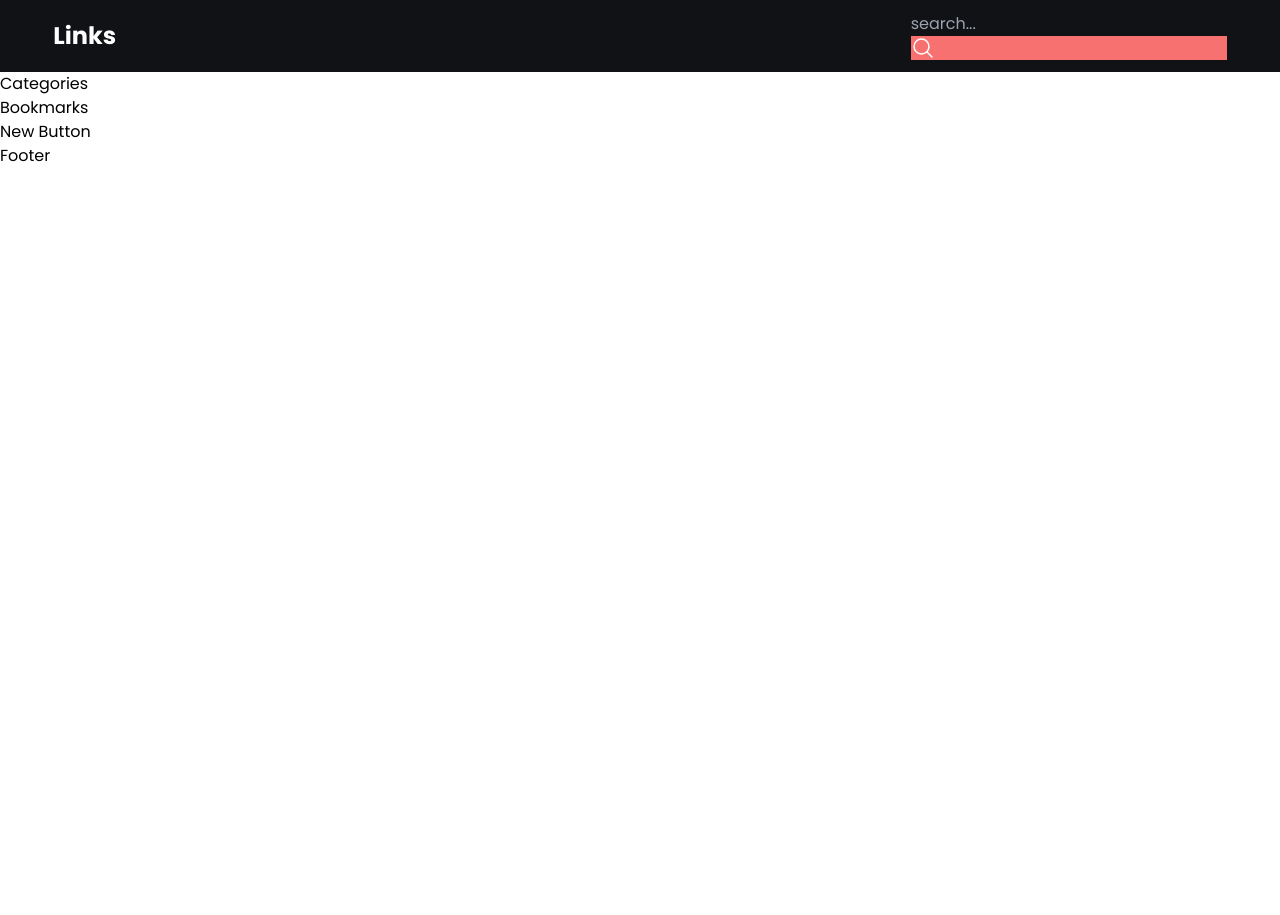
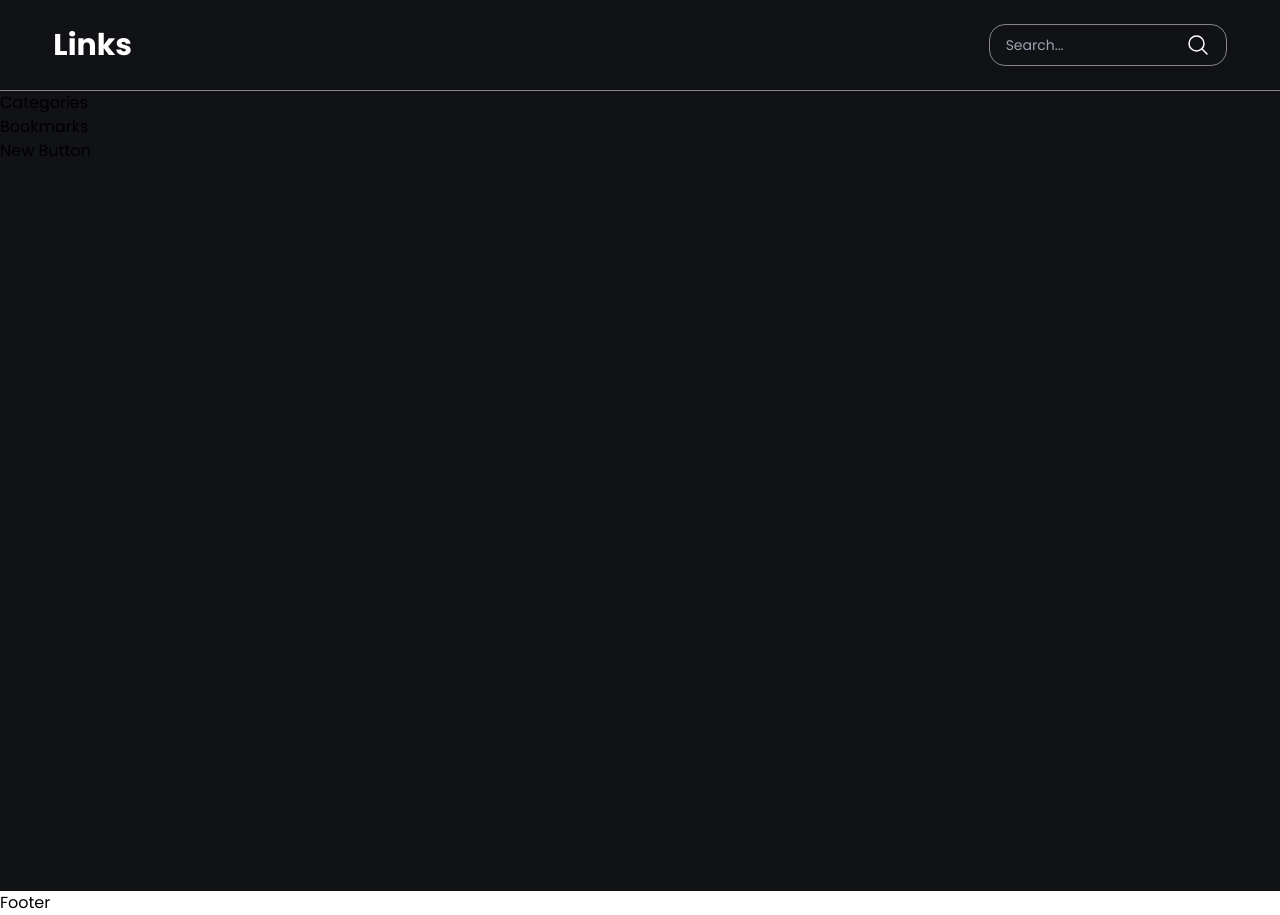
Before and after one commit to Janjanny/link-app-react, a React (Vite) app: page / in a window 1280 px wide. Before the commit the page ends 800 px from the top, so only its background shows below. Built offline with nearby package versions, Linux system fonts and the light colour scheme.

Commit message:
add search bar

```diff
--- a/src/App.jsx
+++ b/src/App.jsx
@@ -1,21 +1,20 @@
-import Bookmarks from "./components/Bookmarks"
-import Categories from "./components/Categories"
-import Footer from "./components/Footer"
-import Navbar from "./components/Navbar"
+import Bookmarks from "./components/Bookmarks";
+import Categories from "./components/Categories";
+import Footer from "./components/Footer";
+import Navbar from "./components/Navbar";
 
 function App() {
-
   return (
     <>
-      <Navbar/>
-      <main className=" w-full mx-auto">
-        <Categories/>
-        <Bookmarks/>
+      <Navbar />
+      <main className=" w-full min-h-screen mx-auto bg-black">
+        <Categories />
+        <Bookmarks />
         New Button
       </main>
-      <Footer/>
+      <Footer />
     </>
-  )
+  );
 }
 
-export default App
+export default App;
--- a/src/components/Navbar.jsx
+++ b/src/components/Navbar.jsx
@@ -1,22 +1,36 @@
-import React from 'react'
+import React from "react";
 
 const Navbar = () => {
   return (
-    <div className='w-full bg-black text-white'>
-      <nav className='flex w-11/12 mx-auto justify-between items-center py-3'>
-        <h1 className=' font-bold text-2xl'>Links</h1>
-        <div className='flex gap-3'>
-          <div className=' bg-red-400'>
-            <input type="text" className=' bg-black focus:outline-none outline-1 text-start' placeholder='search...' />
-            <svg xmlns="http://www.w3.org/2000/svg" fill="none" viewBox="0 0 24 24" strokeWidth={1.5} stroke="currentColor" className="size-6">
-  <path strokeLinecap="round" strokeLinejoin="round" d="m21 21-5.197-5.197m0 0A7.5 7.5 0 1 0 5.196 5.196a7.5 7.5 0 0 0 10.607 10.607Z" />
-</svg>
-
+    <div className="w-full bg-black text-white py-3 border-b border-gray border-solid">
+      <nav className="flex w-11/12 mx-auto justify-between items-center py-3">
+        <h1 className=" font-bold text-3xl">Links</h1>
+        <div className="flex gap-3">
+          <div className="flex border-solid border border-gray py-2 px-4 text-sm rounded-2xl">
+            <input
+              type="text"
+              className=" bg-black focus:outline-none outline-1 text-start w-[180px]"
+              placeholder="Search..."
+            />
+            <svg
+              xmlns="http://www.w3.org/2000/svg"
+              fill="none"
+              viewBox="0 0 24 24"
+              strokeWidth={1.5}
+              stroke="currentColor"
+              className="size-6 cursor-pointer"
+            >
+              <path
+                strokeLinecap="round"
+                strokeLinejoin="round"
+                d="m21 21-5.197-5.197m0 0A7.5 7.5 0 1 0 5.196 5.196a7.5 7.5 0 0 0 10.607 10.607Z"
+              />
+            </svg>
           </div>
         </div>
       </nav>
     </div>
-  )
-}
+  );
+};
 
-export default Navbar
+export default Navbar;
```
